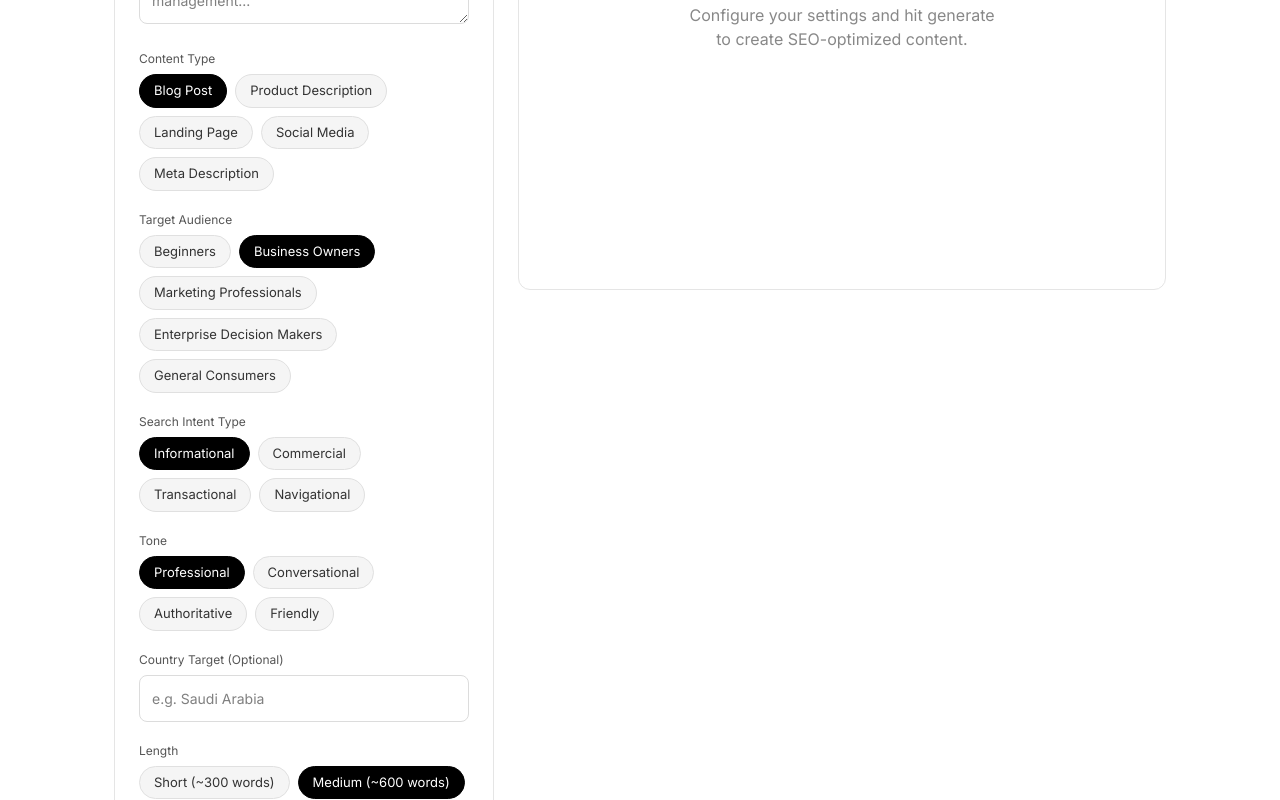
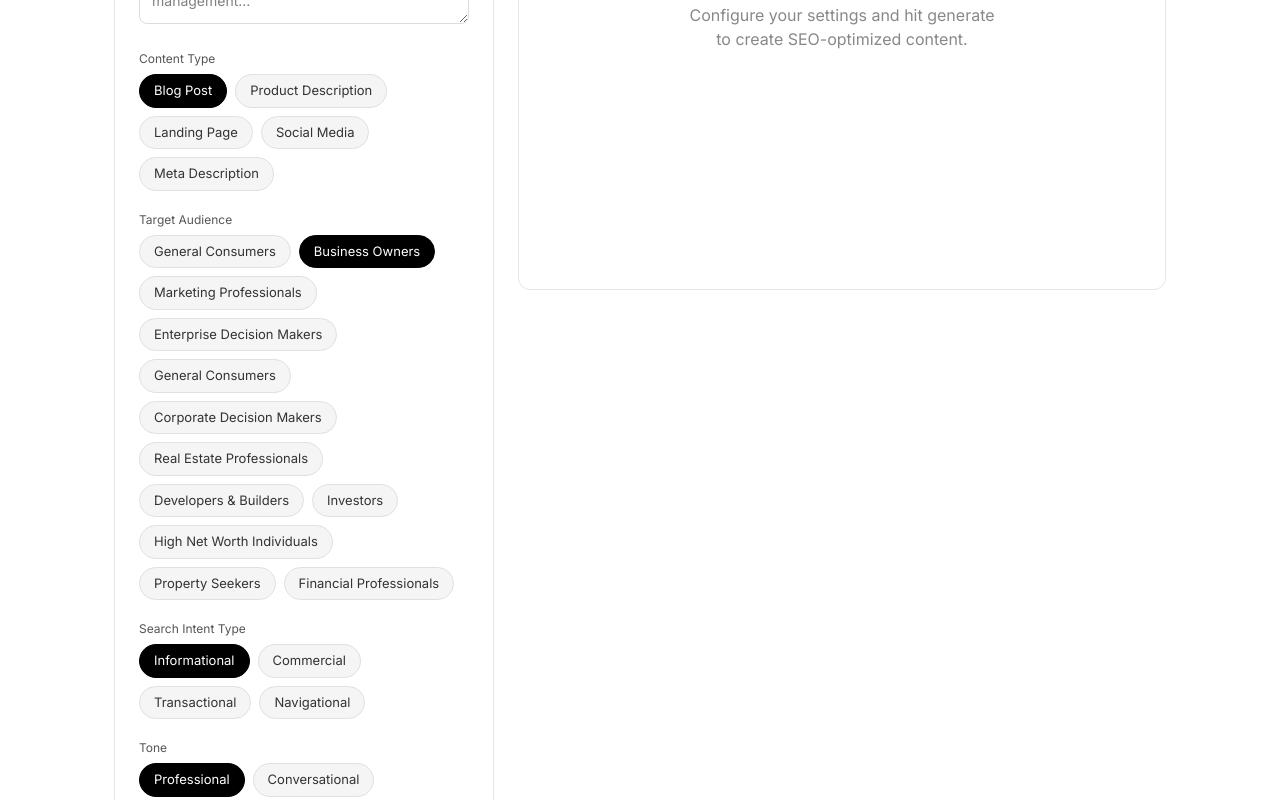
Before and after one commit to goyallakshay01/content-gen, a Next.js app: page / in a window 1280 px wide. Shown: the part 495-1295 px from the top of the page. Built offline with nearby package versions, Linux system fonts and the light colour scheme.

Commit message:
AUDIENCES updates

```diff
--- a/components/SEOContentTool.jsx
+++ b/components/SEOContentTool.jsx
@@ -9,11 +9,18 @@ const LENGTHS = ["Short (~300 words)", "Medium (~600 words)", "Long (~1200 words
 const SEARCH_INTENTS = ["Informational", "Commercial", "Transactional", "Navigational"];
 const LANGUAGES = ["English", "Arabic"];
 const AUDIENCES = [
-    "Beginners",
+    "General Consumers",
     "Business Owners",
     "Marketing Professionals",
     "Enterprise Decision Makers",
-    "General Consumers"
+    "General Consumers",
+    "Corporate Decision Makers",
+    "Real Estate Professionals",
+    "Developers & Builders",
+    "Investors",
+    "High Net Worth Individuals",
+    "Property Seekers",
+    "Financial Professionals"
 ];
 
 export default function SEOContentTool() {
```
